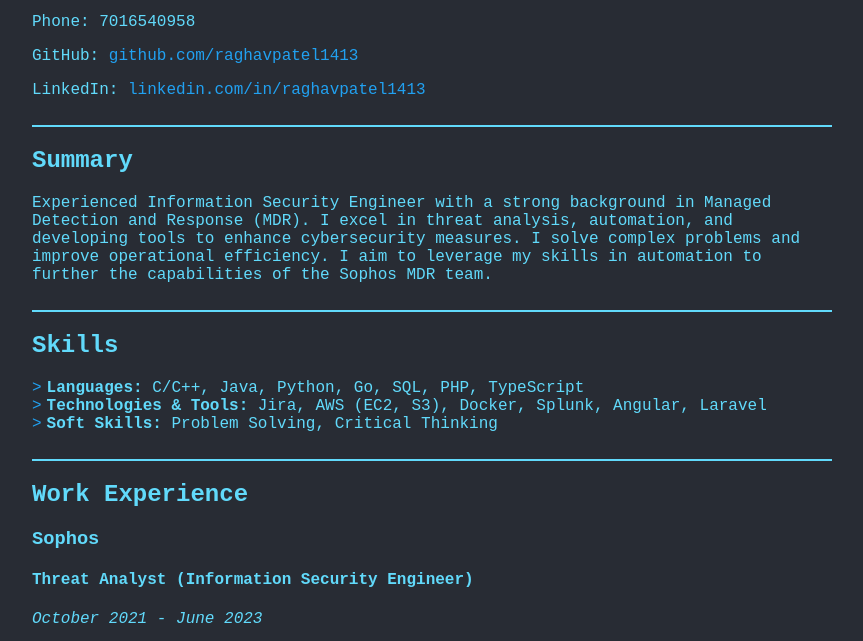
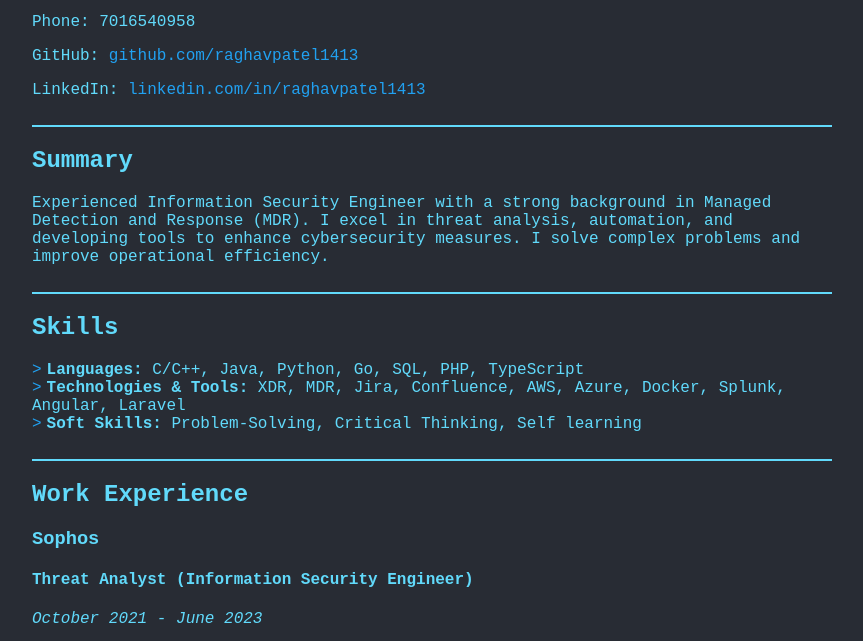
Before and after one commit to raghavpatel1413/raghavpatel1413.github.io, a plain HTML site: page index.html in a window 1280 px wide. Shown: the part 121-762 px from the top of the page, without its empty margins (208-1071 px from the left). Drawn offline with Linux system fonts and the light colour scheme.

Commit message:
Added more skills

```diff
--- a/index.html
+++ b/index.html
@@ -55,15 +55,15 @@
 
         <section>
             <h2>Summary</h2>
-            <p>Experienced Information Security Engineer with a strong background in Managed Detection and Response (MDR). I excel in threat analysis, automation, and developing tools to enhance cybersecurity measures. I solve complex problems and improve operational efficiency. I aim to leverage my skills in automation to further the capabilities of the Sophos MDR team.</p>
+            <p>Experienced Information Security Engineer with a strong background in Managed Detection and Response (MDR). I excel in threat analysis, automation, and developing tools to enhance cybersecurity measures. I solve complex problems and improve operational efficiency.</p>
         </section>
 
         <section>
             <h2>Skills</h2>
             <ul>
                 <li><strong>Languages:</strong> C/C++, Java, Python, Go, SQL, PHP, TypeScript</li>
-                <li><strong>Technologies & Tools:</strong> Jira, AWS (EC2, S3), Docker, Splunk, Angular, Laravel</li>
-                <li><strong>Soft Skills:</strong> Problem Solving, Critical Thinking</li>
+                <li><strong>Technologies & Tools:</strong> XDR, MDR, Jira, Confluence, AWS, Azure, Docker, Splunk, Angular, Laravel</li>
+                <li><strong>Soft Skills:</strong> Problem-Solving, Critical Thinking, Self learning</li>
             </ul>
         </section>
 
```
